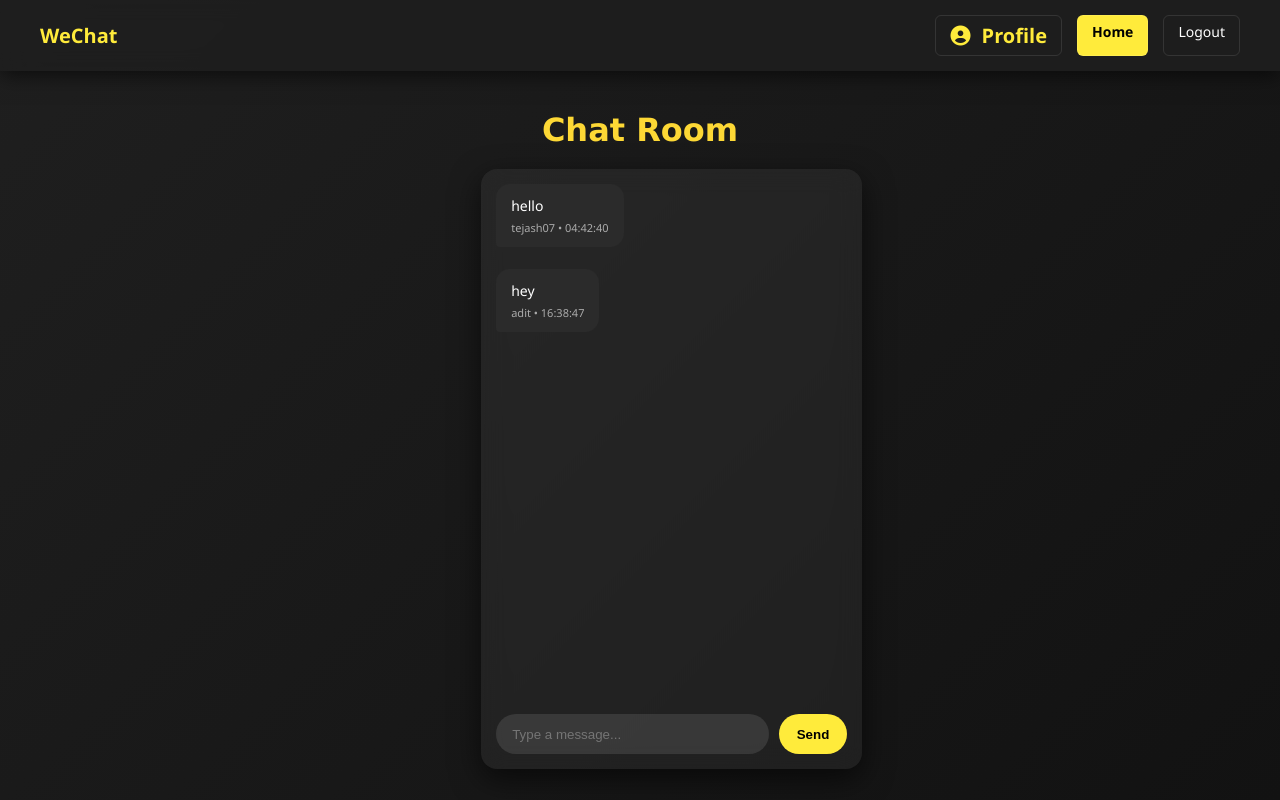
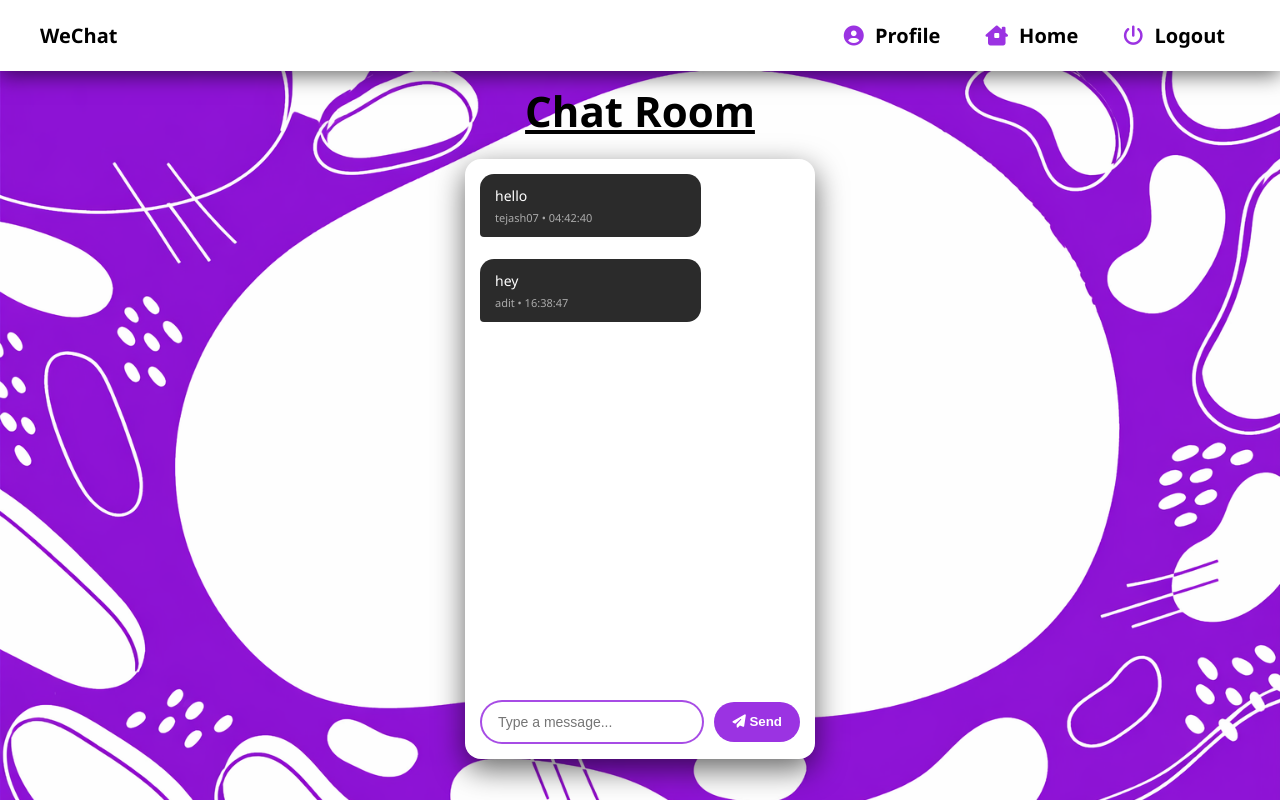
Before and after one commit to adityaraj-devx/Chat-App, a Flask app: page / in a window 1280 px wide. Run offline with Flask 3, Linux system fonts and the light colour scheme; a user stored in the database is signed in; some libraries are stand-ins or nearby versions.

Commit message:
Changes in design

```diff
--- a/static/styles.css
+++ b/static/styles.css
@@ -28,7 +28,7 @@ nav {
     display: flex;
     align-items: center;
 
-    background: rgba(30, 30, 30, 0.9);
+    background: white;
     backdrop-filter: blur(10px);
 
     box-shadow: 0 4px 20px rgba(0, 0, 0, 0.6);
@@ -45,7 +45,7 @@ nav .logo {
 nav a:first-child {
     font-size: 20px;
     font-weight: bold;
-    color: #ffeb3b;
+    color: black;
 }
 
 
@@ -62,7 +62,7 @@ nav a:first-child {
 
     color: #ccc;
     text-decoration: none;
-    font-size: 14px;
+    font-size: 20px;
 
     transition: 0.3s;
 }
@@ -71,23 +71,64 @@ nav a:first-child {
 .nav-links a {
     padding: 6px 14px;
     border-radius: 6px;
-    color: white;
+    color: black;
     transition: 0.3s;
     border: 1px solid rgba(255, 255, 255, 0.1);
+    font-weight: bolder;
 }
 
 
 .nav-links a:hover {
-    color: white;
+    color: black;
+}
+
+.nav-links a.active-home {
+    font-weight: bolder;
+}
+.nav-links a.active-login {
+    color: black;
+}
+.nav-links a.active-home:hover {
+    color: black;
 }
 
 .nav-links a.active {
-    background: #ffeb3b;
-    color: black;
+    background: white;
+    color: rgba(130, 0, 219, 0.7);
     font-weight: bold;
 }
 
+.profile-wrap {
+    display: flex;
+    justify-content: center;
+    align-items: center;
+    height: 100dvh;
+    width: 100%;
+    background-image: url("/static/images/profile.png");
+    background-position: center;
+    background-repeat: no-repeat;
+    background-size: cover;
+    margin-top: -80px !important;
+    background-color: rgba(237, 233, 254, 0.9);
+}
+
+.register-wrap {
+    padding-top: 100px;
+    padding-bottom: 50px;
+    display: flex;
+    justify-content: center;
+    align-items: center;
+    height: 100dvh;
+    width: 100%;
+    background-image: url("/static/images/chat.png");
+    background-position: center;
+    background-repeat: no-repeat;
+    background-size: cover;
+    margin-top: -80px !important;
+    background-color: rgba(237, 233, 254, 0.9);
+}
 .login-wrap {
+    padding-top: 50px;
     display: flex;
     justify-content: center;
     align-items: center;
@@ -173,6 +218,7 @@ a {
 
 a span {
     margin-right: 6px;
+    color: rgba(130, 0, 219, 0.8);
 }
 
 a:hover {
@@ -223,7 +269,29 @@ li {
     margin: 0;
 }
 
+.edit-container {
+    width: 365px;
+    padding: 30px;
+    border-radius: 15px;
+    background: white;
+    backdrop-filter: blur(10px);
+    box-shadow: 0 8px 32px rgba(0, 0, 0, 0.6);
+    text-align: center;
+}
 
+.chat-wrap {
+    display: flex;
+    justify-content: center;
+    align-items: center;
+    height: 100dvh;
+    width: 100%;
+    background-image: url("/static/images/profile.png");
+    background-position: center;
+    background-repeat: no-repeat;
+    background-size: cover;
+    margin-top: -80px !important;
+    background-color: rgba(237, 233, 254, 0.9);
+}
 
 .chat-wrapper {
     display: flex;
@@ -234,12 +302,13 @@ li {
 }
 
 .chat-container {
-    width: 120%;
-    max-width: 420px;
+    width: 100%;
+    max-width: 600px;
+    min-width: 350px;
     height: 75vh;
     margin: 0 auto;
     border-radius: 16px;
-    background: rgba(255, 255, 255, 0.05);
+    background: white;
     backdrop-filter: blur(12px);
     display: flex;
     flex-direction: column;
@@ -317,12 +385,6 @@ li {
 
 .chat-form button:hover {
     transform: scale(1.05);
-}
-
-.chat-room {
-    color: #ffeb3b;
-    margin-bottom: 20px;
-    font-size: 32px;
 }
 
 .message-row {
@@ -341,7 +403,8 @@ li {
 
 
 .message-bubble {
-    max-width: 65%;
+    max-width: 75%;
+    min-width: 70%;
     padding: 12px 15px;
     border-radius: 14px;
     position: relative;
@@ -375,6 +438,7 @@ li {
 .chat-input {
     display: flex;
     gap: 10px;
+    align-items: center;
     margin-top: 10px;
 }
 
@@ -382,20 +446,27 @@ li {
     flex: 1;
     padding: 12px 16px;
     border-radius: 25px;
-    border: none;
+    border: 2px solid rgba(130, 0, 219, 0.7);
     outline: none;
-    background: rgba(255, 255, 255, 0.1);
-    color: white;
+    background: white;
+    color: black;
+    font-size: 14px;
+}
+
+.chat-input input:focus {
+    border-color: rgba(130, 0, 219, 0.7);
+    box-shadow: 0 0 5px rgba(255, 235, 59, 0.5);
 }
 
 .chat-input button {
     padding: 12px 18px;
     border-radius: 25px;
     border: none;
-    background: #ffeb3b;
-    color: black;
+    background: rgba(130, 0, 219, 0.8);
     font-weight: bold;
     cursor: pointer;
+    white-space: nowrap;
+    transition: 0.2s;
 }
 
 .chat-input button:hover {
@@ -430,14 +501,17 @@ li {
 }
 
 .chat-room {
-    align-items: center;
-    display: flex;
-    color: #fdd835;
-    border: #000;
-    font-weight: bold;
-    font-family: 'Lucida Sans', 'Lucida Sans Regular', 'Lucida Grande', 'Lucida Sans Unicode', Geneva, Verdana, sans-serif;
+    color:  rgb(0, 0, 0);
+    margin-bottom: 20px;
+    font-size: 42px;
+    font-style: bold;
+    text-decoration: underline;
+    font-weight: bolder;
+    text-align: center;
+    padding-top: 40px;
+    /* padding-bottom: 0%; */
+    position: relative;
 }
-
 
 @media (max-width: 768px) {
 
--- a/templates/forgot.html
+++ b/templates/forgot.html
@@ -26,7 +26,7 @@ Reset Password
                 <input type="password" class="form-control" name="confirm_password" autocomplete="off"
                     placeholder="Confirm your password" required>
             </div>
-            <button type="submit" class="form-button button-l margin-b">Reset Password</button>
+            <button type="submit" class="form-button button-l margin-b"> <span><i class="fa-solid fa-arrow-right-to-bracket"></i></span> Reset Password</button>
 
         </form>
 
--- a/templates/index.html
+++ b/templates/index.html
@@ -1,10 +1,9 @@
 {% extends "layout.html" %}
 
 {% block main %}
+<div class="chat-wrap">
 <div class="chat-wrapper">
-
     <h1 class="chat-room">Chat Room</h1>
-
     <div class="chat-container">
 
         <div class="chat-box" id="chat-box">
@@ -42,11 +41,14 @@
         </div>
 
         <form action="/send" method="post" class="chat-input">
-            <input type="text" name="message" placeholder="Type a message..." required>
-            <button type="submit">Send</button>
+            <input type="text" name="message" autocomplete="off" placeholder="Type a message..." required>
+            <button type="submit" style="color: white;"><span>
+                <i class="fa-solid fa-paper-plane"></i>
+            </span> Send</button>
         </form>
 
     </div>
+</div>
 </div>
 
 <script>
--- a/templates/layout.html
+++ b/templates/layout.html
@@ -24,10 +24,10 @@
         <div class="nav-links">
             {% if session.get("user_id") %}
             <a href="/profile"> <span><i class="fa-solid fa-circle-user"></i></span> Profile</a>
-            <a href="/" class="{% if request.path == '/' %}active{% endif %}">Home</a>
-            <a href="/logout">Logout</a>
+            <a href="/" class="{% if request.path == '/' %}active-home{% endif %}"> <span><i class="fa-solid fa-house-chimney-window"></i></span> Home</a>
+            <a href="/logout"> <span><i class="fa-solid fa-power-off"></i></span> Logout</a>
             {% else %}
-            <a href="/login" class="{% if request.path == '/login' %}active{% endif %}">Login</a>
+            <a href="/login" class="{% if request.path == '/login' %}active-login{% endif %}">Login</a>
             <a href="/register" class="{% if request.path == '/register' %}active{% endif %}">Register</a>
             {% endif %}
         </div>
--- a/templates/register.html
+++ b/templates/register.html
@@ -5,7 +5,7 @@ Register
 {% endblock %}
 
 {% block main %}
-<div class="login-wrap">
+<div class="register-wrap">
 <div class="login-container text-c animate__animated animate__flipInX">
     <div>
         <h1 class="logo-badge text-whitesmoke"><span class="fa fa-user-circle"></span></h1>
@@ -30,7 +30,7 @@ Register
                 <input type="password" class="form-control" name="confirmation" autocomplete="off"
                     placeholder="Confirm your password" required>
             </div>
-            <button type="submit" class="form-button button-l margin-b">Sign Up</button>
+            <button type="submit" class="form-button button-l margin-b"> <span><i class="fa-solid fa-arrow-right-to-bracket"></i></span> Sign Up</button>
 
 
             <p class="text-whitesmoke text-center"><small>Have an account?</small></p>
```
Also changed, not shown: other parts of static/styles.css (+14 -11 lines), templates/edit.html (+7 -2 lines), templates/profile.html (+5 -3 lines), database.db, static/images/logo.png (added), static/images/msg.png (added), static/images/profile.png (added), 2 other files. Lines whose indentation alone changed are shown as unchanged.
